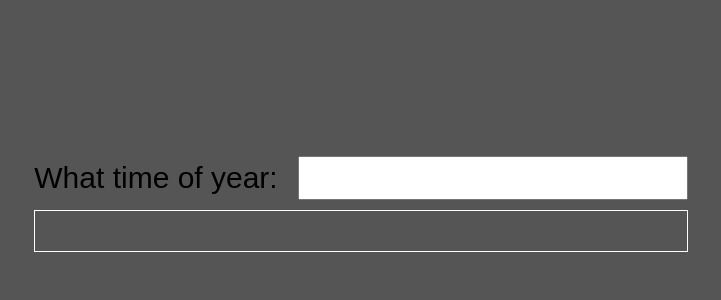
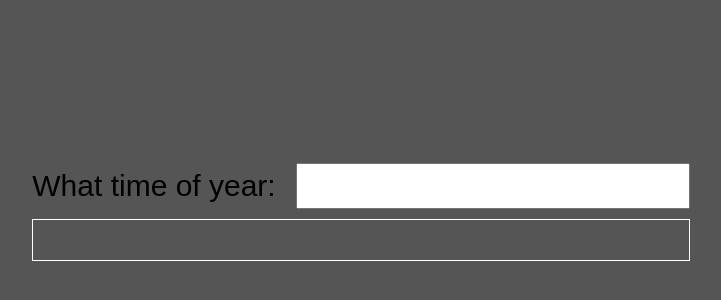
Before and after one commit to PawelDabrowa/Input-text, a plain HTML site: page index.html in a window 1280 px wide. Shown: the part 196-496 px from the top of the page, without its empty margins (279-1000 px from the left). Drawn offline with Linux system fonts and the light colour scheme.

Commit message:
optimization

```diff
--- a/index.html
+++ b/index.html
@@ -7,22 +7,6 @@
     <link rel="stylesheet" href="style.css">
 
 </head>
-<style>
-    * {
-        margin: 0;
-        padding: 0;
-    }
-
-    /*
-    body {
-        display: flex;
-        justify-content: center;
-        align-items: center;
-        height: 100vh;
-    }
-
-    h2 {} */
-</style>
 
 <body>
 
```
